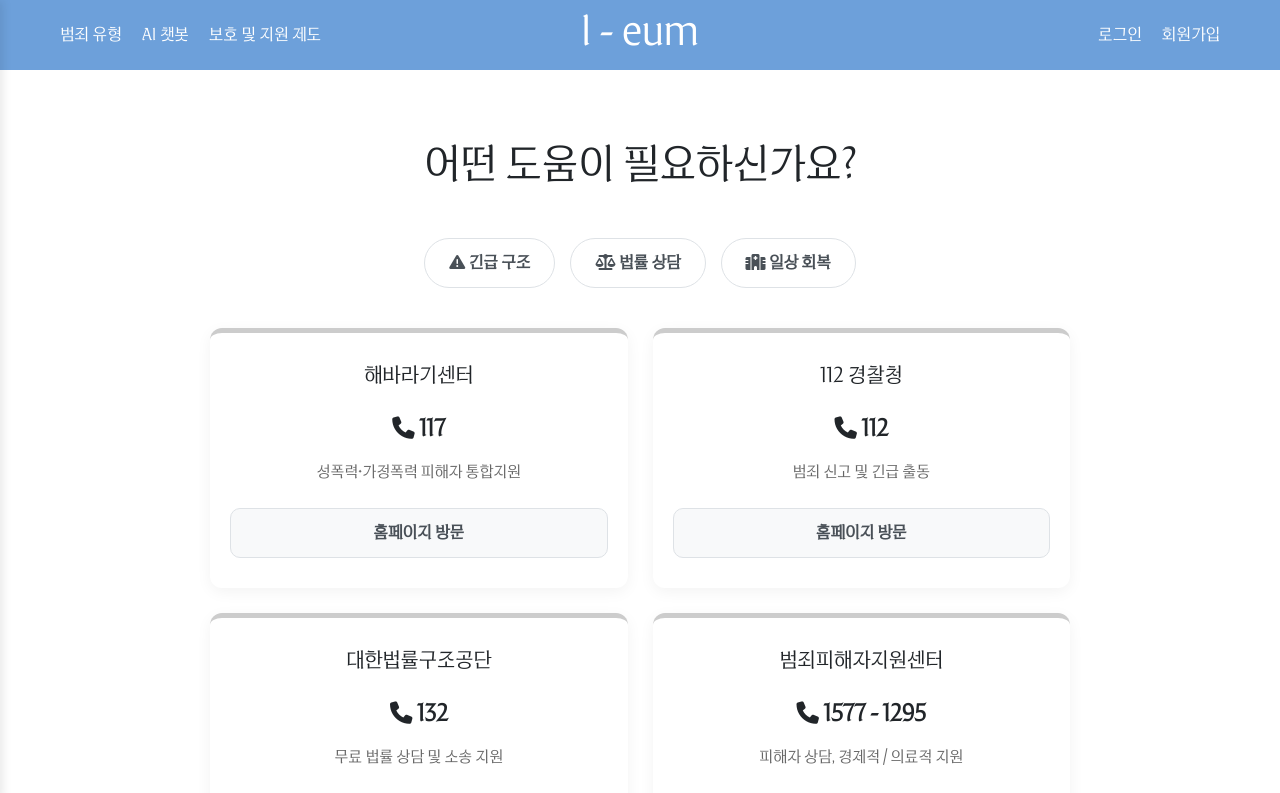
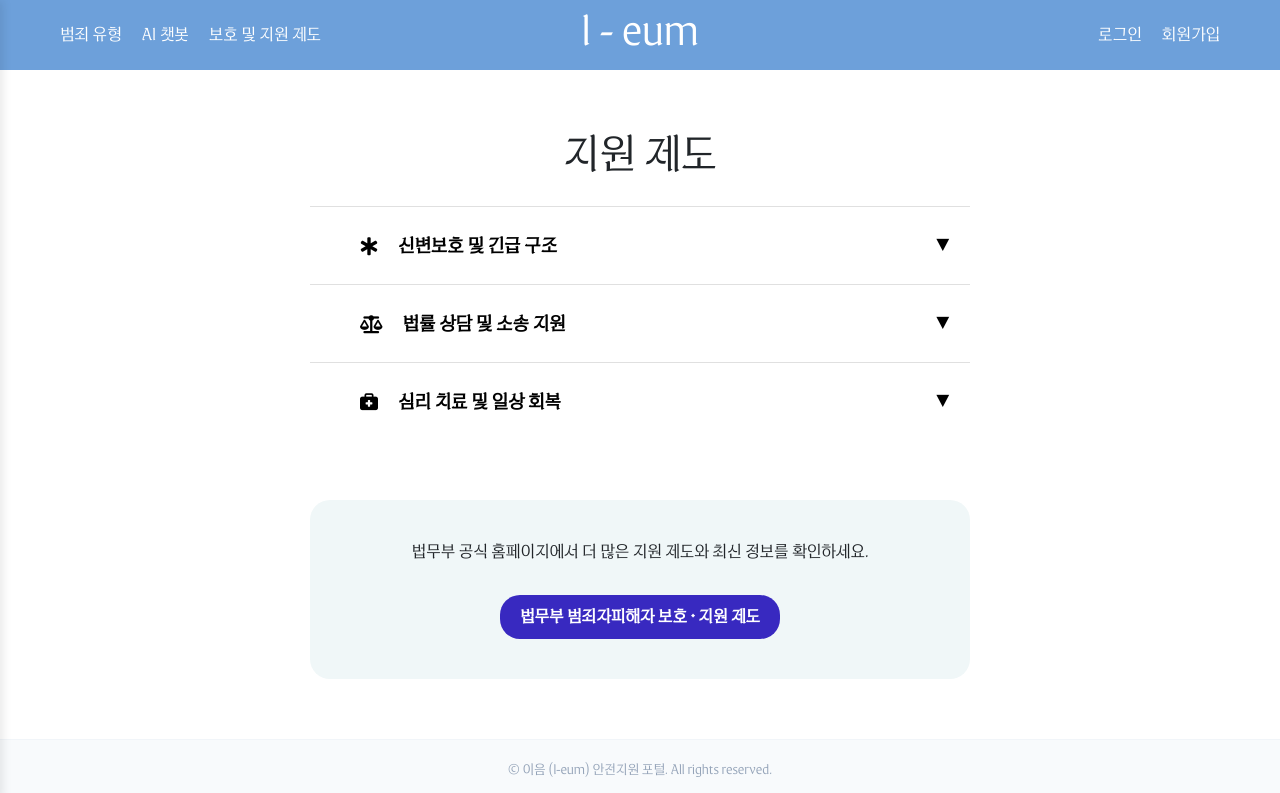
Before and after one commit to jinjinx28/I-eum, a React (Vite) app in the folder front/: page /support in a window 1280 px wide. Shown: the top 793 px of the page. Built offline with nearby package versions, Linux system fonts and the light colour scheme.

Commit message:
feat - refine Support page layout

```diff
--- a/front/src/component/Support.jsx
+++ b/front/src/component/Support.jsx
@@ -1,71 +1,89 @@
-import React, { useState } from 'react'; // useState 추가!
+import React, { useState } from 'react';
 import '../css/Support.css';
 
-const SUPPORT_CENTERS = [
-  { name: '해바라기센터', phone: '117', url: 'https://www.sunflowercenter.or.kr', desc: '성폭력·가정폭력 피해자 통합지원', category: 'emergency' },
-  { name: '112 경찰청', phone: '112', url: 'https://www.police.go.kr', desc: '범죄 신고 및 긴급 출동', category: 'emergency' },
-  { name: '대한법률구조공단', phone: '132', url: 'https://www.klac.or.kr', desc: '무료 법률 상담 및 소송 지원', category: 'legal' },
-  { name: '범죄피해자지원센터', phone: '1577 - 1295', url: 'https://www.kcva.or.kr', desc: '피해자 상담, 경제적 / 의료적 지원', category: 'recovery' },
-  { name: '여성긴급전화', phone: '1366', desc: '가정폭력·성폭력 24시간 상담', category: 'emergency' },
-  { name: '스마일센터', phone: '02 - 333 - 1295', url: 'https://www.resmile.or.kr/main/main.php', desc: '범죄 피해 트라우마 통합지원기관', category: 'recovery'},
-  { name: '법률홈닥터', phone: '02 - 2110 - 3824', url: 'https://lawhomedoctor.moj.go.kr/', desc: '취약계층 법률지원서비스', category: 'legal'}
+const SUPPORT_CATEGORIES = [
+  {
+    id: 'protection',
+    title: '신변보호 및 긴급 구조',
+    icon: <i className="fa-solid fa-star-of-life"></i>,
+    items: [
+      { name: '해바라기센터', phone: '117', desc: '성폭력·가정폭력 피해자 통합지원', url: 'https://www.sunflowercenter.or.kr' },
+      { name: '112 경찰청', phone: '112', desc: '범죄 신고 및 긴급 출동', url: 'https://www.police.go.kr' }
+    ]
+  },
+  {
+    id: 'legal',
+    title: '법률 상담 및 소송 지원',
+    icon: <i className="fa-solid fa-scale-balanced"></i>,
+    items: [
+      { name: '대한법률구조공단', phone: '132', desc: '무료 법률 상담 및 소송 지원', url: 'https://www.klac.or.kr' },
+      { name: '법률홈닥터', phone: '02-2110-3824', desc: '취약계층 법률지원서비스', url: 'https://lawhomedoctor.moj.go.kr/' }
+    ]
+  },
+  {
+    id: 'recovery',
+    title: '심리 치료 및 일상 회복',
+    icon: <i className="fa-solid fa-briefcase-medical"></i>,
+    items: [
+      { name: '스마일센터', phone: '02-333-1295', desc: '범죄 피해 트라우마 통합지원기관', url: 'https://www.resmile.or.kr' }
+    ]
+  }
 ];
 
 function Support() {
-  const [category, setCategory] = useState(null);
-  const filteredCenters = category
-    ? SUPPORT_CENTERS.filter(center => center.category === category)
-    : SUPPORT_CENTERS;
+  const [openId, setOpenId] = useState(null);
 
   return (
     <div className="support-container">
-      <h1>어떤 도움이 필요하신가요?</h1>
-      <div className="support-tabs">
-        <button
-            className={category === 'emergency' ? 'active' : ''}
-            onClick={() => setCategory('emergency')}
-        >
-            <i className="fa-solid fa-triangle-exclamation"></i> 긴급 구조
-        </button>
+      <h1>지원 제도</h1>
 
-        <button
-            className={category === 'legal' ? 'active' : ''}
-            onClick={() => setCategory('legal')}
-        ><i className="fa-solid fa-scale-balanced"></i> 법률 상담
-        </button>
+      <div className="accordion-wrapper">
+        {SUPPORT_CATEGORIES.map((cat) => (
+          <div key={cat.id} className="accordion-item">
+            <button className="accordion-header" onClick={() => setOpenId(openId === cat.id ? null : cat.id)}>
+              <div className="header-text">
+                {cat.icon} <strong>{cat.title}</strong>
+              </div>
+              <span>{openId === cat.id ? '▲' : '▼'}</span>
+            </button>
 
-        <button
-            className={category === 'recovery' ? 'active' : ''}
-            onClick={() => setCategory('recovery')}
-        ><i className="fa-solid fa-hospital"></i> 일상 회복
-        </button>
-        </div>
-
-      <div className="center-grid">
-        {filteredCenters.map((center, index) => (
-          <div className={`center-card ${center.category}`} key={index}>
-            <h3>{center.name}</h3>
-            <p className="phone"><i className="fa-solid fa-phone"></i> {center.phone}</p>
-            <p className="desc">{center.desc}</p>
-            {center.url && (
-              <a href={center.url} target="_blank" rel="noopener noreferrer" className="web-btn">
-                홈페이지 방문
-              </a>
+            {openId === cat.id && (
+              <div className="accordion-content">
+                {cat.items.map((item, idx) => (
+                  <div key={idx} className="center-card">
+                    <h3>{item.name}</h3>
+                    <p className="phone">
+                      <i className="fa-solid fa-phone"></i>
+                      <span>{item.phone}</span>
+                    </p>
+                    <a
+                      href={item.url}
+                      target="_blank"
+                      rel="noopener noreferrer"
+                      className="web-btn"
+                    >
+                      홈페이지 방문 ↗
+                    </a>
+                  </div>
+                ))}
+              </div>
             )}
           </div>
         ))}
       </div>
 
-      <div className='more-info'>
-        <p>더 많은 지원 제도는 법무부 피해자지원제도에서 확인하실 수 있습니다.</p>
-        <a href="http://www.moj.go.kr/cvs/index.do"
-            target='_blank'
-            rel='nooper noreferrer'
-            className='more-info-btn'>법무부 피해자지원제도 홈페이지
+      <div className="more-section">
+        <p className="more-desc">법무부 공식 홈페이지에서 더 많은 지원 제도와 최신 정보를 확인하세요.</p>
+        <a
+          href="http://www.moj.go.kr/cvs/index.do"
+          target="_blank"
+          rel="noopener noreferrer"
+          className="more-action-btn"
+        >
+          법무부 범죄자피해자 보호 · 지원 제도
         </a>
       </div>
     </div>
   );
 }
-
 export default Support;
--- a/front/src/css/Support.css
+++ b/front/src/css/Support.css
@@ -1,131 +1,105 @@
 .support-container {
-  max-width: 900px;
-  margin: 50px auto;
-  padding: 20px;
+  max-width: 700px;
+  margin: 60px auto;
+  padding: 0 20px;
+}
+
+.header-text {
+  display: flex;
+  align-items: center;
+  gap: 20px;
+  margin-left: 30px;
+  font-size: large;
+}
+
+/* accondion */
+.accordion-header {
+  width: 100%;
+  padding: 25px 20px;
+  background: white;
+  border: none;
+  border-top: 1px solid #e0e0e0;
+  display: flex;
+  justify-content: space-between;
+  align-items: center;
+  cursor: pointer;
+  transition: background 0.2s;
+}
+
+.accordion-header:hover { background: #fafafa; }
+
+/* card */
+.center-card {
+  margin: 15px 0;
+  padding: 25px;
+  border-radius: 16px;
+  background: #ffffff;
+  border: 1px solid #f0f0f0;
+  box-shadow: 0 4px 12px rgba(0,0,0,0.05);
+}
+
+.center-card h3 { margin: 0 0 10px 0; font-size: 1.1rem; }
+.phone { font-weight: 700; color: #29b6c0; margin: 8px 0; }
+.desc { color: #666; font-size: 0.9rem; margin-bottom: 15px; }
+
+ /* more */
+.more-section {
+  margin-top: 60px;
+  padding: 40px;
+  background: #f0f7f8;
+  border-radius: 20px;
   text-align: center;
 }
 
-.subtitle { color: #666; margin-bottom: 40px; }
-
-.support-container h1 {
-  margin-bottom: 50px;
+.more-action-btn{
+  display: inline-block;
+  margin-top: 15px;
+  padding: 10px 20px;
+  color: #ffffff;
+  font-weight: 600;
+  border-radius: 20px;
+  transition: all 0.3s ease;
+  font-size: 1rem;
+  background-color: #3829c0;
+  text-decoration: none;
 }
 
-/* tab menu */
-.support-tabs {
-  margin-bottom: 40px;
-  display: flex;
-  justify-content: center;
-  gap: 15px;
+ /* support */
+.support-container {
+  max-width: 700px;
+  margin: 60px auto;
+  padding: 0 20px;
 }
 
-.support-tabs button {
-  padding: 12px 24px;
-  border-radius: 30px;
-  border: 1px solid #dee2e6;
-  background: white;
-  cursor: pointer;
-  font-weight: 600;
-  color: #495057;
-  transition: all 0.2s ease;
+.support-container h1{
+  text-align: center;
+  padding-bottom: 20px;
 }
 
-.support-tabs button:hover {
-  background: #f8f9fa;
-  border-color: #adb5bd;
+/* web btn */
+.web-btn {
+  display: inline-block;
+  margin-top: 15px;
+  padding: 10px 20px;
+  background-color: #f8f9fa;
+  color: #29b6c0;
+  font-weight: 600;
+  border-radius: 8px;
+  border: 1px solid #29b6c0;
+  transition: all 0.3s ease;
+  font-size: 0.9rem;
 }
 
-.support-tabs button.active {
-  background: #29b6c0;
+.web-btn:hover {
+  background-color: #29b6c0;
   color: white;
-  border-color: #1f8f97;
-  box-shadow: 0 4px 10px rgba(51, 154, 240, 0.3);
-}
-
-/* grid layout */
-.center-grid {
-  display: grid;
-  grid-template-columns: repeat(auto-fit, minmax(280px, 1fr));
-  gap: 25px;
-}
-
-/* card */
-.center-card {
-  border-top: 5px solid #ccc;
-  background: white;
-  padding: 30px 20px;
-  border-radius: 12px;
-  box-shadow: 0 4px 15px rgba(0,0,0,0.05);
-  display: flex;
-  flex-direction: column;
-  justify-content: space-between;
-  transition: transform 0.2s;
-}
-
-.center-card:hover {
-  transform: translateY(-5px);
-  box-shadow: 0 8px 20px rgba(0,0,0,0.1);
-}
-
-.center-card h3 {
-  margin: 0 0 10px 0;
-  font-size: 1.25rem;
 }
 
 .phone {
-  font-size: 1.4rem;
+  display: flex;
+  align-items: center;
+  gap: 10px;
   font-weight: 700;
-  color: #212529;
-  margin: 15px 0;
+  color: #29b6c0;
+  margin: 8px 0;
 }
-
-.desc {
-  font-size: 0.95rem;
-  color: #666;
-  margin-bottom: 25px;
-  line-height: 1.5;
-}
-
-/* button */
-.web-btn {
-  display: block;
-  padding: 12px;
-  background-color: #f8f9fa;
-  color: #495057;
-  text-decoration: none;
-  font-weight: 600;
-  border-radius: 10px;
-  border: 1px solid #dee2e6;
-  transition: all 0.2s;
-}
-
-.web-btn:hover {
-  background-color: #e9ecef;
-  color: #212529;
-}
-
-/* more info */
-.more-info {
-  margin-top: 60px;
-  text-align: center;
-  padding-bottom: 50px;
-}
-
-.more-info-btn {
-  display: inline-block;
-  margin-top: 20px;
-  padding: 12px 28px;
-  background-color: #7a7a7a;
-  color: #ffffff;
-  text-decoration: none;
-  border-radius: 50px;
-  font-weight: 600;
-  transition: all 0.3s ease;
-  box-shadow: 0 4px 6px rgba(0,0,0,0.1);
-}
-
-.more-info-btn:hover {
-  background-color: #5f5f5f;
-  box-shadow: 0 6px 8px rgba(0,0,0,0.15);
-  transform: translateY(-2px);
-}
```
